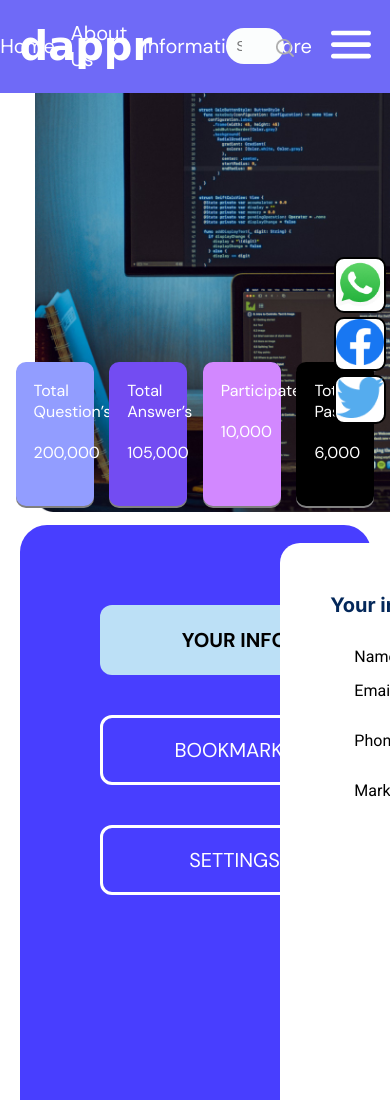
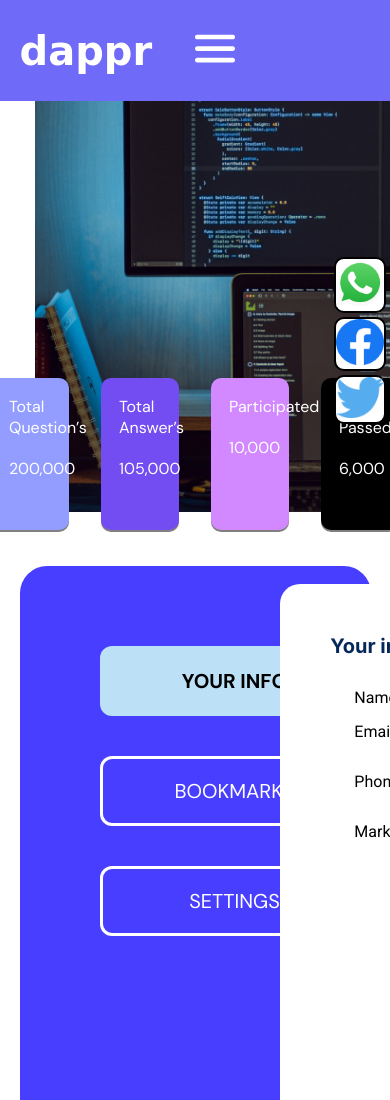
Before and after one commit to pritibishnoi/DaperProject, a plain HTML site: page index.html in a window 390 px wide. Shown: the top 1100 px of the page. Drawn offline with Linux system fonts and the light colour scheme; a web font is replaced by a local one.

Commit message:
frist upload

```diff
--- a/style.css
+++ b/style.css
@@ -21,7 +21,7 @@ body{
     position: fixed;
     top: 0;
     width: 100vw;
-    height: 11vh;
+    height: 12vh;
     display: flex;
     justify-content: space-between;
     align-items: center;
@@ -43,7 +43,7 @@ body{
 }
 .navitem li{
    margin-left: 10%;
-   font-size: 20px;
+   font-size: 1.2rem;
 }
 .navbar .search-box{
 
@@ -144,19 +144,22 @@ body{
 }
 .cards{
 
-   width: 100%;
+    width: 100%;
     display: flex;
-    margin-top: 2%;
-    justify-content: space-evenly;
+    justify-content: center;
+
+
 
 }
 
 .card{
     width: 20%;
-    height: 17vh;
+    height: 18vh;
     padding: 8px;
     border-radius: 10px;
     box-shadow: 0px 2px  gray ;
+    margin: 16px;
+
 
 
 }
@@ -180,10 +183,10 @@ body{
 }
 
 .cards .card img{
-    width: 140px;
-    /* position: fixed; */
-    transform: translate(90% ,-40%);
-
+    width: 150px;
+    position: fixed;
+    transform: translate(90% ,-90%);
+    z-index: 1;
 
 }
 .form-section{
@@ -192,7 +195,8 @@ body{
     height: 80vh;
     margin: 5% 5%;
     border-radius: 27px;
-    display: flex;
+    display: inline-flex;
+    bottom: 14%;
 
 
 
@@ -275,3 +279,23 @@ table tr th,td{
   margin: auto;
  transform: translate(300%,270%);
 }
+
+
+@media only screen and (max-width: 600px) {
+    .navitem ,.navbar .search-box {
+
+        display: none;
+
+
+    }
+    .navbar{
+        width: 100%;
+
+    }
+
+    .menu{
+        margin-left: 50%;
+    }
+
+
+    }
```
Also changed, not shown: index.html (+0 -7 lines).
